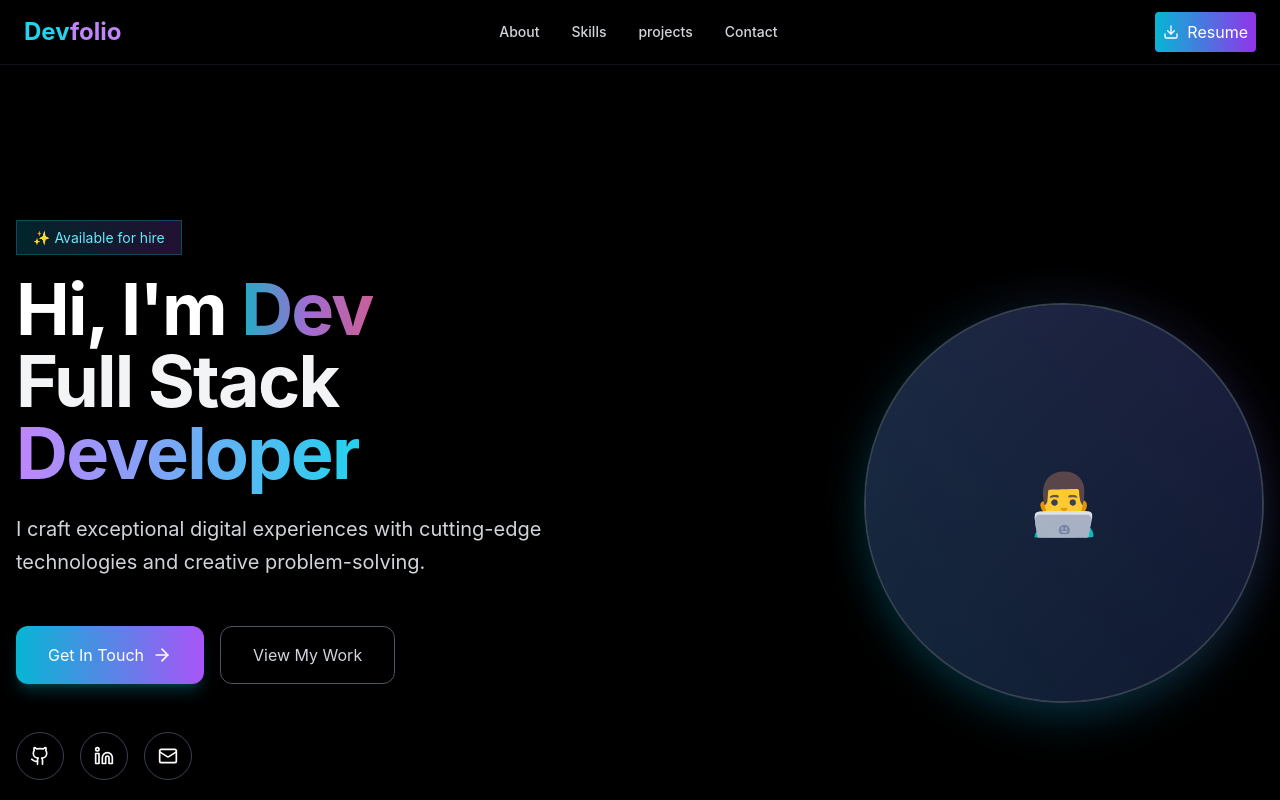
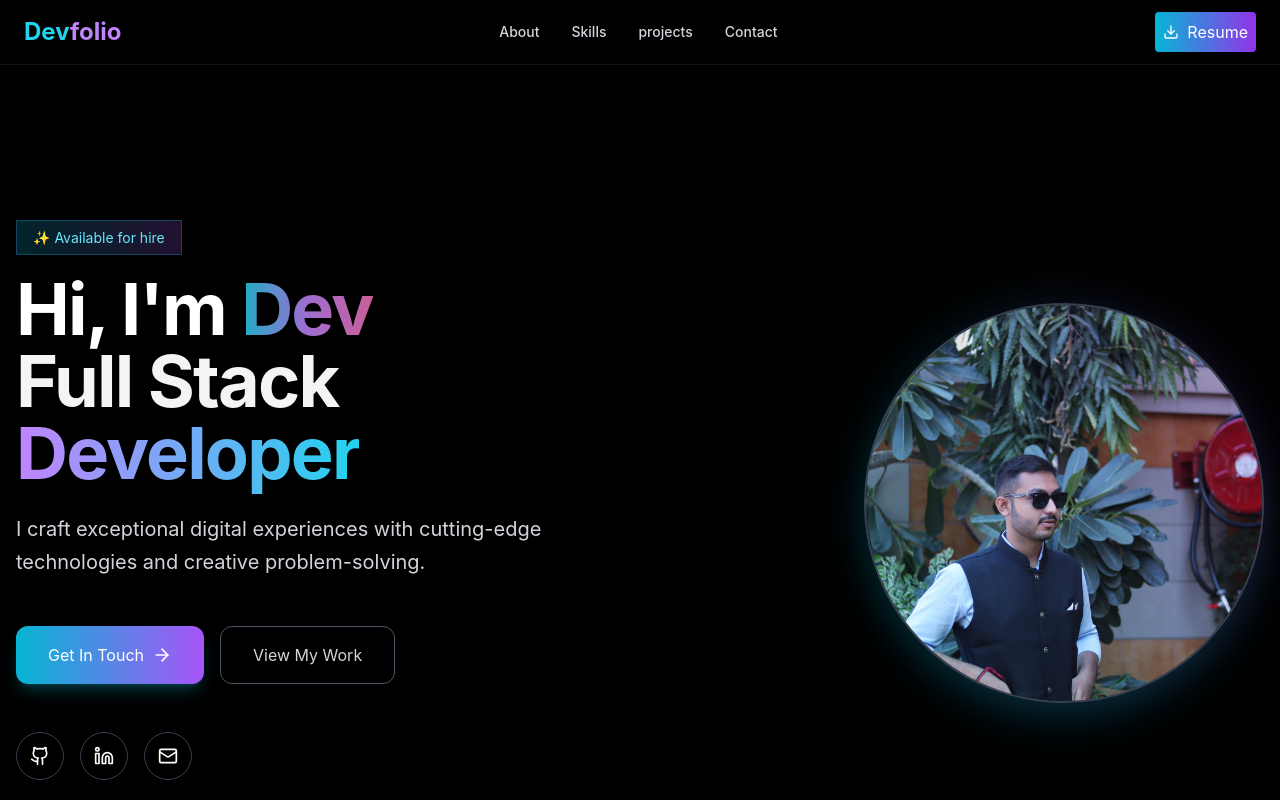
Before and after one commit to DevPatel1023/DevFolio, a React (Vite) app: page / in a window 1280 px wide. Shown: the top 800 px of the page. Built offline with nearby package versions, Linux system fonts and the light colour scheme.

Commit message:
add styles in hero section

```diff
--- a/src/components/section.tsx
+++ b/src/components/section.tsx
@@ -7,7 +7,10 @@ const Section = () => {
       <section className="relative py-20 md:py-32 lg:py-40 overflow-hidden">
         <div className="container mx-auto px-4 flex flex-col md:flex-row items-center gap-12 md:gap-20">
           <div className="flex-1 space-y-6 z-10">
-            <Badge text = "✨ Available for hire" className="px-4 py-2 text-sm bg-gradient-to-r from-cyan-500/20 to-purple-500/20 border border-cyan-500/30 text-cyan-300" />
+            <Badge
+              text="✨ Available for hire"
+              className="px-4 py-2 text-sm bg-gradient-to-r from-cyan-500/20 to-purple-500/20 border border-cyan-500/30 text-cyan-300"
+            />
             <h1 className="text-5xl md:text-6xl lg:text-7xl font-bold tracking-tight leading-tight">
               Hi, I'm{" "}
               <span className="bg-gradient-to-r from-cyan-400 via-purple-400 to-pink-400 bg-clip-text text-transparent animate-pulse">
@@ -21,7 +24,8 @@ const Section = () => {
               </span>
             </h1>
             <p className="text-xl text-gray-300 max-w-[600px] leading-relaxed">
-              I craft exceptional digital experiences with cutting-edge technologies and creative problem-solving.
+              I craft exceptional digital experiences with cutting-edge
+              technologies and creative problem-solving.
             </p>
             <div className="flex flex-col sm:flex-row gap-4 pt-6">
               <button className="px-8 py-4 bg-gradient-to-r from-cyan-500 to-purple-500 hover:from-cyan-600 hover:to-purple-600 text-white rounded-lg shadow-lg shadow-cyan-500/25 transition-all hover:shadow-xl hover:shadow-cyan-500/40 hover:-translate-y-1 border-0 flex items-center justify-center">
@@ -35,10 +39,23 @@ const Section = () => {
             <div className="flex gap-4 pt-6">
               {[
                 { icon: Github, href: "https://github.com", label: "GitHub" },
-                { icon: Linkedin, href: "https://linkedin.com", label: "LinkedIn" },
-                { icon: Mail, href: "mailto:contact@example.com", label: "Email" },
+                {
+                  icon: Linkedin,
+                  href: "https://linkedin.com",
+                  label: "LinkedIn",
+                },
+                {
+                  icon: Mail,
+                  href: "mailto:contact@example.com",
+                  label: "Email",
+                },
               ].map(({ icon: Icon, href, label }) => (
-                <a key={label} href={href} target="_blank" rel="noopener noreferrer">
+                <a
+                  key={label}
+                  href={href}
+                  target="_blank"
+                  rel="noopener noreferrer"
+                >
                   <button className="w-12 h-12 rounded-full border border-gray-700 hover:border-cyan-400 hover:bg-cyan-400/10 hover:text-cyan-400 transition-all hover:-translate-y-1 hover:shadow-lg hover:shadow-cyan-400/25 flex items-center justify-center">
                     <Icon className="h-5 w-5" />
                     <span className="sr-only">{label}</span>
@@ -50,15 +67,25 @@ const Section = () => {
 
           <div className="relative w-[300px] h-[300px] md:w-[350px] md:h-[350px] lg:w-[400px] lg:h-[400px] z-10 flex-shrink-0">
             <div className="absolute inset-0 rounded-full bg-gradient-to-r from-cyan-500/20 to-purple-500/20 blur-xl animate-pulse"></div>
-            <div className="relative w-full h-full rounded-full overflow-hidden border-2 border-gray-700 shadow-2xl shadow-cyan-500/20">
+            <div className="relative w-full h-full rounded-full overflow-hidden border-2 border-gray-700 shadow-2xl shadow-cyan-500/20 group cursor-pointer">
               <div className="absolute inset-0 bg-gradient-to-tr from-cyan-500/30 to-purple-500/30 mix-blend-overlay z-10"></div>
-              <div className="w-full h-full bg-gradient-to-br from-gray-800 to-gray-900 flex items-center justify-center">
-                <div className="text-6xl text-gray-400">👨‍💻</div>
+
+              {/* Your photo - shown by default */}
+              <img
+                src="/myphoto.jpg"
+                alt="Profile"
+                className="w-full h-full object-cover transition-all duration-700 ease-in-out delay-75 group-hover:opacity-0 group-hover:scale-105"
+              />
+
+              <div className="absolute inset-0 flex items-center justify-center opacity-0 scale-95 transition-all duration-700 ease-in-out delay-100 group-hover:opacity-100 group-hover:scale-100 bg-gradient-to-br from-gray-900/90 to-black/90">
+                <div className="text-8xl animate-bounce">👨‍💻</div>
               </div>
             </div>
           </div>
         </div>
       </section>
+
+      {/* About Section */}
     </main>
   );
 };
```
Also changed, not shown: public/myphoto.jpg (added).
